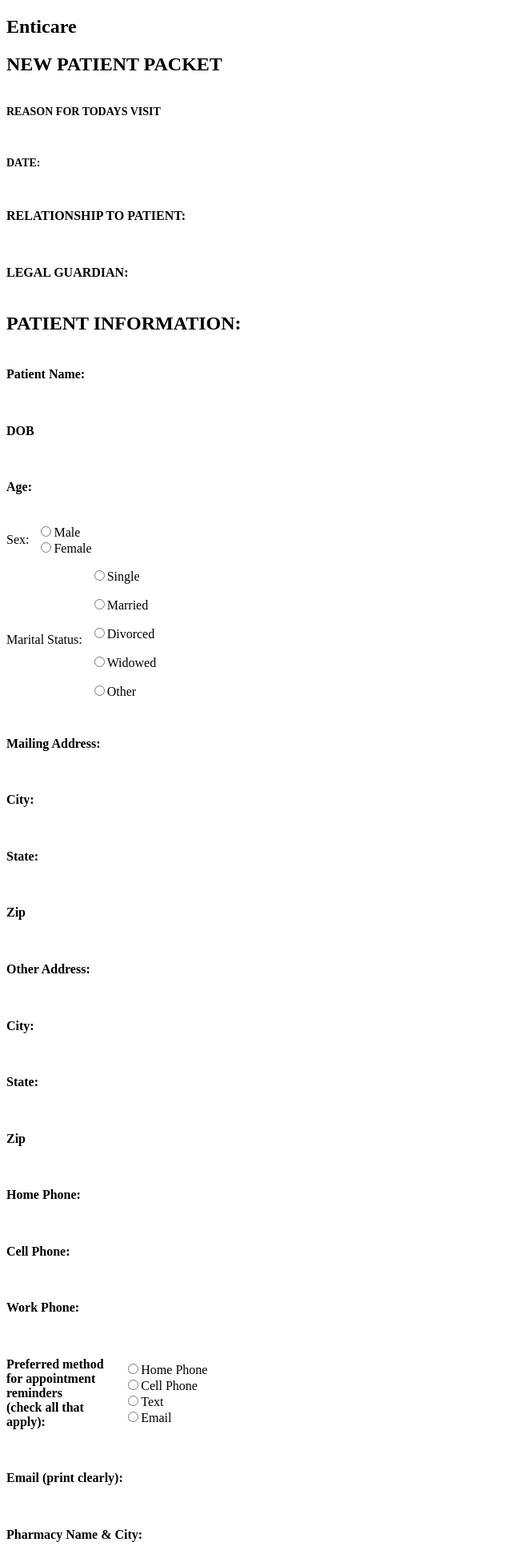
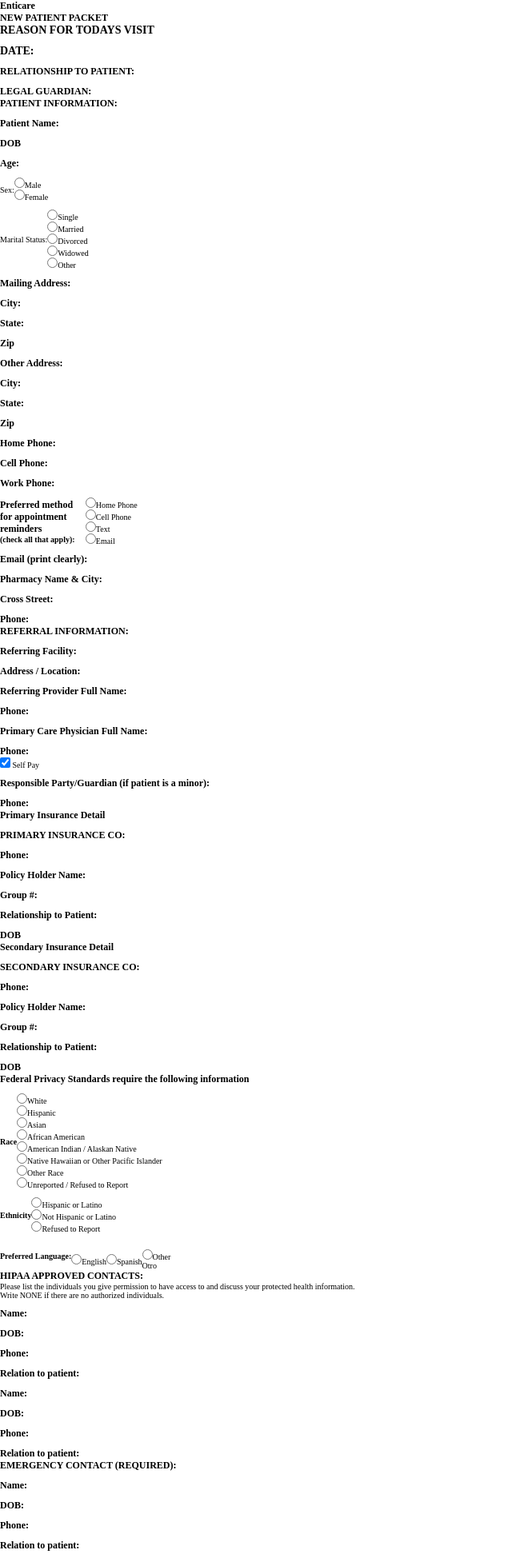
Before and after one commit to Sarohy/enticare-backend, a Django app: template general/templates/simple.html in a window 1280 px wide. Shown: the top 1943 px of the page at 80% size, without its empty margins (0-640 px from the left). Run offline with Django 4.2, Linux system fonts and the light colour scheme; the template is opened without the code that fills it, so the values that code supplies are empty.

Commit message:
Changes in output

```diff
--- a/general/templates/simple.html
+++ b/general/templates/simple.html
@@ -2,7 +2,23 @@
 <html lang="en">
   <head>
     <title>Document</title>
+  <style>
+    /* Apply styles to all HTML elements */
+    * {
+      margin: 0;
+      padding: 0;
+      font-size: 10px;
+    }
+
+    /* Optionally, specify different styles for specific elements */
+    h1, h2, h3, h4, h5, h6 {
+      font-size: 12px; /* Larger font size for headings */
+    }
+
+    /* Add more rules for other specific elements as needed */
+  </style>
   </head>
+
   <body>
     <div>
       <div>
@@ -20,7 +36,7 @@
       <div>
          <div>
             <div style="display: flex; align-items: center;">
-              <div style="margin-right: 10px;">
+              <div>
                 <h4 style="font-size: 14px;">REASON FOR TODAYS VISIT</h4>
               </div>
               <input
@@ -31,7 +47,7 @@
               />
             </div>
             <div style="display: flex; align-items: center; margin-top: 10px;">
-              <div style="margin-right: 10px;">
+              <div>
                 <h4 style="font-size: 14px;">DATE:</h4>
               </div>
               <input
@@ -46,7 +62,7 @@
 
         <div>
           <div style="display: flex; align-items: center; margin-top: 10px;">
-            <div style="margin-right: 10px;">
+            <div>
               <h4>RELATIONSHIP TO PATIENT:</h4>
             </div>
             <input
@@ -57,7 +73,7 @@
             />
           </div>
           <div style="display: flex; align-items: center; margin-top: 10px;">
-            <div style="margin-right: 10px;">
+            <div>
               <h4>LEGAL GUARDIAN:</h4>
             </div>
             <input
@@ -74,7 +90,7 @@
 
         <div>
           <div style="display: flex; align-items: center; margin-top: 10px;">
-            <div style="margin-right: 10px;">
+            <div>
               <h4>Patient Name:</h4>
             </div>
             <input
@@ -86,7 +102,7 @@
           </div>
 
           <div style="display: flex; align-items: center; margin-top: 10px;">
-            <div style="margin-right: 10px;">
+            <div>
               <h4>DOB</h4>
             </div>
             <input
@@ -97,7 +113,7 @@
           </div>
 
           <div style="display: flex; align-items: center; margin-top: 10px;">
-            <div style="margin-right: 10px;">
+            <div>
               <h4>Age:</h4>
             </div>
             <input type="text" name="age" value="{{patient_info.age}}" style="border: none; outline: none;" />
@@ -107,7 +123,7 @@
         <div>
           {% comment %} <div class="fs2CheckboxConatiner fs2CheckboxConatinerMargin"> {% endcomment %}
           <div style="display: flex; align-items: center; margin-top: 10px;">
-            <div style="margin-right: 10px;">
+            <div>
               <p>Sex:</p>
             </div>
             {% comment %} <div class="flex flex-wrap" id="genderSelection"> {% endcomment %}
@@ -130,7 +146,7 @@
           </div>
 
           <div style="display: flex; align-items: center; margin-top: 10px;">
-            <div style="margin-right: 10px;">
+            <div>
               <p>Marital Status:</p>
             </div>
             <div>
@@ -180,7 +196,7 @@
         </div>
         <div>
           <div style="display: flex; align-items: center; margin-top: 10px;">
-            <div style="margin-right: 10px;">
+            <div >
               <h4>Mailing Address:</h4>
             </div>
             <input
@@ -192,7 +208,7 @@
           </div>
 
           <div style="display: flex; align-items: center; margin-top: 10px;">
-            <div style="margin-right: 10px;">
+            <div >
               <h4>City:</h4>
             </div>
             <input
@@ -204,7 +220,7 @@
           </div>
 
           <div style="display: flex; align-items: center; margin-top: 10px;">
-            <div style="margin-right: 10px;">
+            <div >
               <h4>State:</h4>
             </div>
             <input
@@ -216,7 +232,7 @@
           </div>
 
           <div style="display: flex; align-items: center; margin-top: 10px;">
-            <div style="margin-right: 10px;">
+            <div >
               <h4>Zip</h4>
             </div>
             <input
@@ -230,7 +246,7 @@
 
         <div>
           <div style="display: flex; align-items: center; margin-top: 10px;">
-            <div style="margin-right: 10px;">
+            <div >
               <h4>Other Address:</h4>
             </div>
             <input
@@ -242,7 +258,7 @@
           </div>
 
           <div style="display: flex; align-items: center; margin-top: 10px;">
-            <div style="margin-right: 10px;">
+            <div >
               <h4>City:</h4>
             </div>
             <input
@@ -254,7 +270,7 @@
           </div>
 
           <div style="display: flex; align-items: center; margin-top: 10px;">
-            <div style="margin-right: 10px;">
+            <div >
               <h4>State:</h4>
             </div>
             <input
@@ -266,7 +282,7 @@
           </div>
 
           <div style="display: flex; align-items: center; margin-top: 10px;">
-            <div style="margin-right: 10px;">
+            <div >
               <h4>Zip</h4>
             </div>
             <input
@@ -280,7 +296,7 @@
 
         <div>
           <div style="display: flex; align-items: center; margin-top: 10px;">
-            <div style="margin-right: 10px;">
+            <div >
               <h4>Home Phone:</h4>
             </div>
             <input
@@ -292,7 +308,7 @@
           </div>
 
           <div style="display: flex; align-items: center; margin-top: 10px;">
-            <div style="margin-right: 10px;">
+            <div >
               <h4>Cell Phone:</h4>
             </div>
             <input
@@ -304,7 +320,7 @@
           </div>
 
           <div style="display: flex; align-items: center; margin-top: 10px;">
-            <div style="margin-right: 10px;">
+            <div >
               <h4>Work Phone:</h4>
             </div>
             <input
@@ -318,7 +334,7 @@
 
         <div>
           <div style="display: flex; align-items: center; margin-top: 10px;">
-            <div style="margin-right: 10px;">
+            <div >
               <h4>
                 Preferred method for appointment reminders
                 <span style="display: block"> (check all that apply): </span>
@@ -370,7 +386,7 @@
 
         <div class="fs2Conatiner">
           <div style="display: flex; align-items: center; margin-top: 10px;">
-            <div style="margin-right: 10px;">
+            <div >
               <h4>Email (print clearly):</h4>
             </div>
             <input
@@ -384,7 +400,7 @@
 
         <div class="fs2Conatiner">
           <div style="display: flex; align-items: center; margin-top: 10px;">
-            <div style="margin-right: 10px;">
+            <div >
               <h4>Pharmacy Name & City:</h4>
             </div>
             <input
@@ -396,7 +412,7 @@
           </div>
 
           <div style="display: flex; align-items: center; margin-top: 10px;">
-            <div style="margin-right: 10px;">
+            <div >
               <h4>Cross Street:</h4>
             </div>
             <input
@@ -408,7 +424,7 @@
           </div>
 
           <div style="display: flex; align-items: center; margin-top: 10px;">
-            <div style="margin-right: 10px;">
+            <div >
               <h4>Phone:</h4>
             </div>
             <input
@@ -426,7 +442,7 @@
         <h2 class="fs2Heading">REFERRAL INFORMATION:</h2>
         <div class="fs3Container">
           <div style="display: flex; align-items: center; margin-top: 10px;">
-            <div style="margin-right: 10px;">
+            <div >
               <h4>Referring Facility:</h4>
             </div>
             <input
@@ -438,7 +454,7 @@
           </div>
 
           <div style="display: flex; align-items: center; margin-top: 10px;">
-            <div style="margin-right: 10px;">
+            <div >
               <h4>Address / Location:</h4>
             </div>
             <input
@@ -451,7 +467,7 @@
         </div>
         <div class="fs3Container">
           <div style="display: flex; align-items: center; margin-top: 10px;">
-            <div style="margin-right: 10px;">
+            <div >
               <h4>Referring Provider Full Name:</h4>
             </div>
             <input
@@ -462,7 +478,7 @@
             />
           </div>
           <div style="display: flex; align-items: center; margin-top: 10px;">
-            <div style="margin-right: 10px;">
+            <div >
               <h4>Phone:</h4>
             </div>
             <input
@@ -476,7 +492,7 @@
 
         <div class="fs3Container">
           <div style="display: flex; align-items: center; margin-top: 10px;">
-            <div style="margin-right: 10px;">
+            <div >
               <h4>Primary Care Physician Full Name:</h4>
             </div>
             <input
@@ -487,7 +503,7 @@
             />
           </div>
           <div style="display: flex; align-items: center; margin-top: 10px;">
-            <div style="margin-right: 10px;">
+            <div >
               <h4>Phone:</h4>
             </div>
             <input
@@ -508,7 +524,7 @@
         </div>
         <div class="fs3Container">
           <div style="display: flex; align-items: center; margin-top: 10px;">
-            <div style="margin-right: 10px;">
+            <div >
               <h4>Responsible Party/Guardian (if patient is a minor):</h4>
             </div>
             <input
@@ -519,7 +535,7 @@
             />
           </div>
           <div style="display: flex; align-items: center; margin-top: 10px;">
-            <div style="margin-right: 10px;">
+            <div >
               <h4>Phone:</h4>
             </div>
             <input
@@ -535,7 +551,7 @@
 
         <div class="fs3Container">
           <div style="display: flex; align-items: center; margin-top: 10px;">
-            <div style="margin-right: 10px;">
+            <div >
               <h4>PRIMARY INSURANCE CO:</h4>
             </div>
             <input
@@ -546,7 +562,7 @@
             />
           </div>
           <div style="display: flex; align-items: center; margin-top: 10px;">
-            <div style="margin-right: 10px;">
+            <div >
               <h4>Phone:</h4>
             </div>
             <input
@@ -560,7 +576,7 @@
 
         <div class="fs3Container">
           <div style="display: flex; align-items: center; margin-top: 10px;">
-            <div style="margin-right: 10px;">
+            <div >
               <h4>Policy Holder Name:</h4>
             </div>
             <input
@@ -571,7 +587,7 @@
             />
           </div>
           <div style="display: flex; align-items: center; margin-top: 10px;">
-            <div style="margin-right: 10px;">
+            <div >
               <h4>Group #:</h4>
             </div>
             <input
@@ -585,7 +601,7 @@
 
         <div class="fs3Container">
           <div style="display: flex; align-items: center; margin-top: 10px;">
-            <div style="margin-right: 10px;">
+            <div >
               <h4>Relationship to Patient:</h4>
             </div>
             <input
@@ -597,7 +613,7 @@
           </div>
 
           <div style="display: flex; align-items: center; margin-top: 10px;">
-            <div style="margin-right: 10px;">
+            <div >
               <h4 class="fs2DOBText">DOB</h4>
             </div>
             <input
@@ -620,7 +636,7 @@
 
         <div class="fs3Container">
           <div style="display: flex; align-items: center; margin-top: 10px;">
-            <div style="margin-right: 10px;">
+            <div >
               <h4>SECONDARY INSURANCE CO:</h4>
             </div>
             <input
@@ -632,7 +648,7 @@
             />
           </div>
           <div style="display: flex; align-items: center; margin-top: 10px;">
-            <div style="margin-right: 10px;">
+            <div >
               <h4>Phone:</h4>
             </div>
             <input
@@ -646,7 +662,7 @@
 
         <div class="fs3Container">
           <div style="display: flex; align-items: center; margin-top: 10px;">
-            <div style="margin-right: 10px;">
+            <div >
               <h4>Policy Holder Name:</h4>
             </div>
             <input
@@ -658,7 +674,7 @@
             />
           </div>
           <div style="display: flex; align-items: center; margin-top: 10px;">
-            <div style="margin-right: 10px;">
+            <div >
               <h4>Group #:</h4>
             </div>
             <input
@@ -672,7 +688,7 @@
 
         <div class="fs3Container">
           <div style="display: flex; align-items: center; margin-top: 10px;">
-            <div style="margin-right: 10px;">
+            <div >
               <h4>Relationship to Patient:</h4>
             </div>
             <input
@@ -684,7 +700,7 @@
           </div>
 
           <div style="display: flex; align-items: center; margin-top: 10px;">
-            <div style="margin-right: 10px;">
+            <div >
               <h4 class="fs2DOBText">DOB</h4>
             </div>
             <input
@@ -706,7 +722,7 @@
         <div>
           <div class="fs4Conatiner">
           <div style="display: flex; align-items: center; margin-top: 10px;">
-            <div style="margin-right: 10px;">
+            <div >
                 <h4 style="font-size: 1rem">Race</h4>
               </div>
               {% comment %} <div
@@ -793,7 +809,7 @@
           </div>
           <div class="fs4Conatiner">
           <div style="display: flex; align-items: center; margin-top: 10px;">
-            <div style="margin-right: 10px;">
+            <div >
                 <h4 style="font-size: 1rem">Ethnicity</h4>
               </div>
               {% comment %} <div
@@ -835,7 +851,7 @@
           </div>
           <div class="fs4Conatiner">
           <div style="display: flex; align-items: center; margin-top: 10px;">
-            <div style="margin-right: 10px;">
+            <div >
                 <h4 style="font-size: 1rem">Preferred Language:</h4>
               </div>
 
@@ -846,7 +862,7 @@
               > {% endcomment %}
                 <!-- <div style="display: flex" ></div> -->
               <div style="display: flex; align-items: center; margin-top: 10px;">
-                <div style="margin-right: 10px;">
+                <div >
                     <div class="radio-main">
                       <input type="radio" name="preffered_language"
                       class="radio-custom" id="Englishpreffered_language"
@@ -895,7 +911,7 @@
 
           <div class="fs4Container">
             <div style="display: flex; align-items: center; margin-top: 10px;">
-              <div style="margin-right: 10px;">
+              <div >
                 <h4>Name:</h4>
               </div>
               <input
@@ -906,7 +922,7 @@
               />
             </div>
             <div style="display: flex; align-items: center; margin-top: 10px;">
-              <div style="margin-right: 10px;">
+              <div >
                 <h4>DOB:</h4>
               </div>
               <input
@@ -917,7 +933,7 @@
               />
             </div>
             <div style="display: flex; align-items: center; margin-top: 10px;">
-              <div style="margin-right: 10px;">
+              <div >
                 <h4>Phone:</h4>
               </div>
               <input
@@ -928,7 +944,7 @@
               />
             </div>
             <div style="display: flex; align-items: center; margin-top: 10px;">
-              <div style="margin-right: 10px;">
+              <div >
                 <h4>Relation to patient:</h4>
               </div>
               <input
@@ -943,7 +959,7 @@
 
           <div class="fs4Container">
             <div style="display: flex; align-items: center; margin-top: 10px;">
-              <div style="margin-right: 10px;">
+              <div >
                 <h4>Name:</h4>
               </div>
               <input
@@ -954,7 +970,7 @@
               />
             </div>
             <div style="display: flex; align-items: center; margin-top: 10px;">
-              <div style="margin-right: 10px;">
+              <div >
                 <h4>DOB:</h4>
               </div>
               <input
@@ -965,7 +981,7 @@
               />
             </div>
             <div style="display: flex; align-items: center; margin-top: 10px;">
-              <div style="margin-right: 10px;">
+              <div >
                 <h4>Phone:</h4>
               </div>
               <input
@@ -976,7 +992,7 @@
               />
             </div>
             <div style="display: flex; align-items: center; margin-top: 10px;">
-              <div style="margin-right: 10px;">
+              <div >
                 <h4>Relation to patient:</h4>
               </div>
               <input
@@ -995,7 +1011,7 @@
 
           <div class="fs4Container">
           <div style="display: flex; align-items: center; margin-top: 10px;">
-            <div style="margin-right: 10px;">
+            <div >
                 <h4>Name:</h4>
               </div>
               <input
@@ -1006,7 +1022,7 @@
               />
             </div>
             <div style="display: flex; align-items: center; margin-top: 10px;">
-              <div style="margin-right: 10px;">
+              <div >
                 <h4>DOB:</h4>
               </div>
               <input
@@ -1017,7 +1033,7 @@
               />
             </div>
             <div style="display: flex; align-items: center; margin-top: 10px;">
-              <div style="margin-right: 10px;">
+              <div >
                 <h4>Phone:</h4>
               </div>
               <input
@@ -1028,7 +1044,7 @@
               />
             </div>
             <div style="display: flex; align-items: center; margin-top: 10px;">
-              <div style="margin-right: 10px;">
+              <div >
                 <h4>Relation to patient:</h4>
               </div>
               <input
@@ -1050,7 +1066,7 @@
       <div class="formSection1">
         <div class="sectionHeightWeight flex justify-content-between">
           <div style="display: flex; align-items: center; margin-top: 10px;">
-            <div style="margin-right: 10px;">
+            <div >
               <h4>What is your Weight?</h4>
             </div>
             <input
@@ -1062,7 +1078,7 @@
             />
           </div>
           <div style="display: flex; align-items: center; margin-top: 10px;">
-            <div style="margin-right: 10px;">
+            <div >
               <h4>What is your Height?</h4>
             </div>
             <input
@@ -1429,7 +1445,7 @@
             <div class="former_smoker">
               <p>If <b>"Former Smoker"</b></p>
               <div style="display: flex; align-items: center; margin-top: 10px;">
-                <div style="margin-right: 10px;">
+                <div >
                   <p>How long did you smoke?</p>
                 </div>
                 <input
@@ -1440,7 +1456,7 @@
                 />
               </div>
               <div style="display: flex; align-items: center; margin-top: 10px;">
-                <div style="margin-right: 10px;">
+                <div >
                   <p>When did you quit?</p>
                 </div>
                 <input
@@ -1453,8 +1469,8 @@
             </div>
             <div class="current_smoker" style="margin-top: 1em">
               <p>If <b>"Current Smoker"</b></p>
-              <div class="flex align-items-center socialHistorySmoker">
-                <div style="width: 535px">
+                <div style="display: flex; align-items: center; margin-top: 10px;">
+                  <div>
                   <p>How many packs per day do you smoke?</p>
                 </div>
                 <input
@@ -1463,8 +1479,8 @@
                   style="border: none; outline: none;"
                 />
               </div>
-              <div class="flex align-items-center socialHistorySmoker">
-                <div style="width: 310px; margin-top: 1em">
+              <div style="display: flex; align-items: center; margin-top: 10px;">
+                <div >
                   <p>How long have you smoked?</p>
                 </div>
                 <input
```
